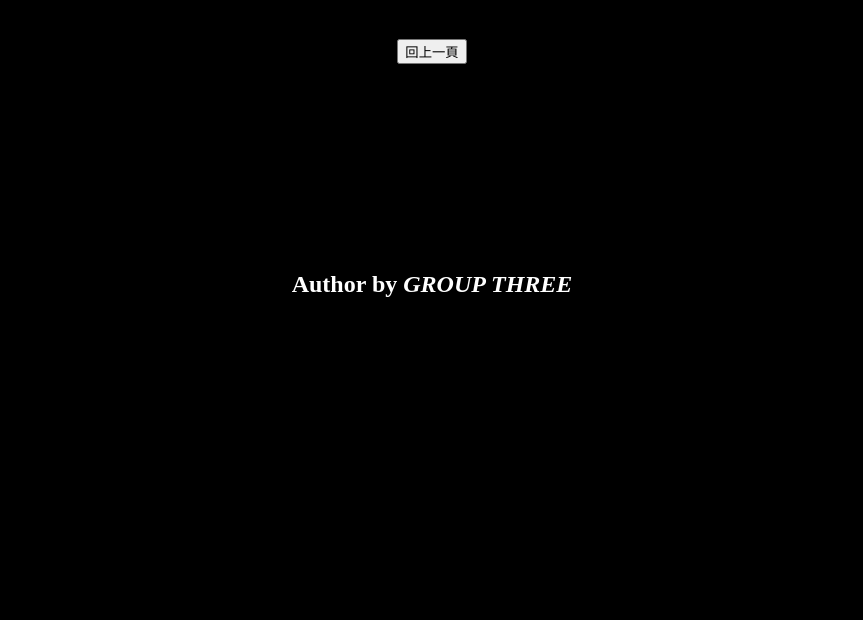
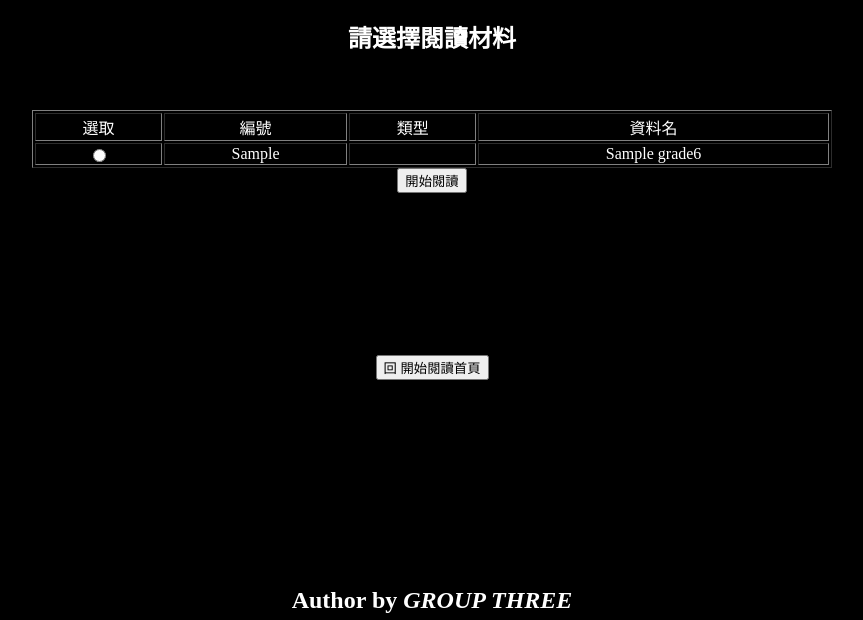
Before and after one commit to NTUEGROUP3/Group3, a PHP site: page /grade6.php in a window 1280 px wide. Shown: the part 817-1437 px from the top of the page, without its empty margins (208-1071 px from the left). Before the commit the page ends 1114 px from the top, so only its background shows below. Run offline with PHP 8.4, Linux system fonts and the light colour scheme; tables that the repository leaves empty or names only in its code hold one stand-in row (values such as "Sample post"); data that the repository does not hold is empty; a stand-in replaces the project's code that opens the database connection.

Commit message:
Update grade6.php

```diff
--- a/grade6.php
+++ b/grade6.php
@@ -34,8 +34,9 @@
 
 		<?php
 				echo $id;
-				echo "<h2>請選擇閱讀材料<br/></h2><br/><br/>";
-				$sql = "SELECT * FROM reading";
+				echo '<img src="design\titlefig6.jpg">';
+				echo "<br/><h2>請選擇閱讀材料<br/></h2><br/><br/>";
+				$sql = "SELECT * FROM grade6";
 				$result = mysql_query($sql);
 
 				if (!$result) {
@@ -63,7 +64,7 @@
 		?>
 		<br/><br/><br/><br/><br/><br/><br/><br/><br/>
 		<form name="form" method="post" action=" reading.php">
-			<input type="submit" name="button" value="回上一頁" />
+			<input type="submit" name="button" value="回 開始閱讀首頁" />
 		</form>
 
 		</center>
```
